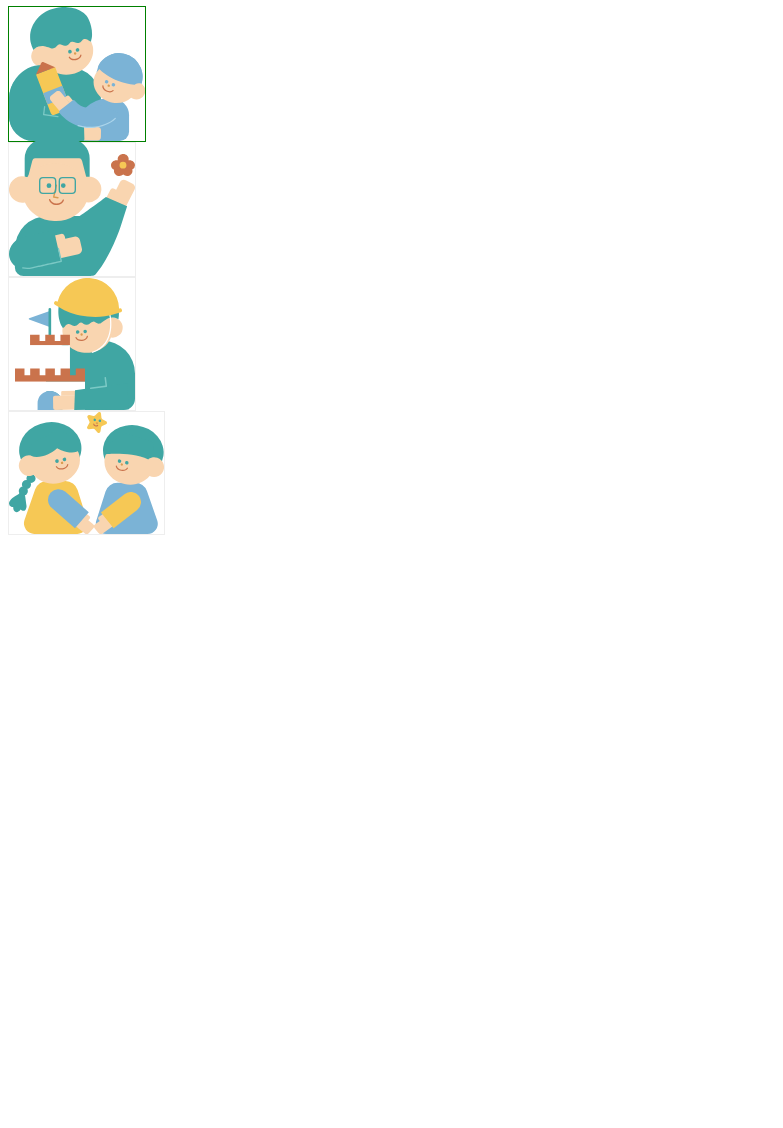
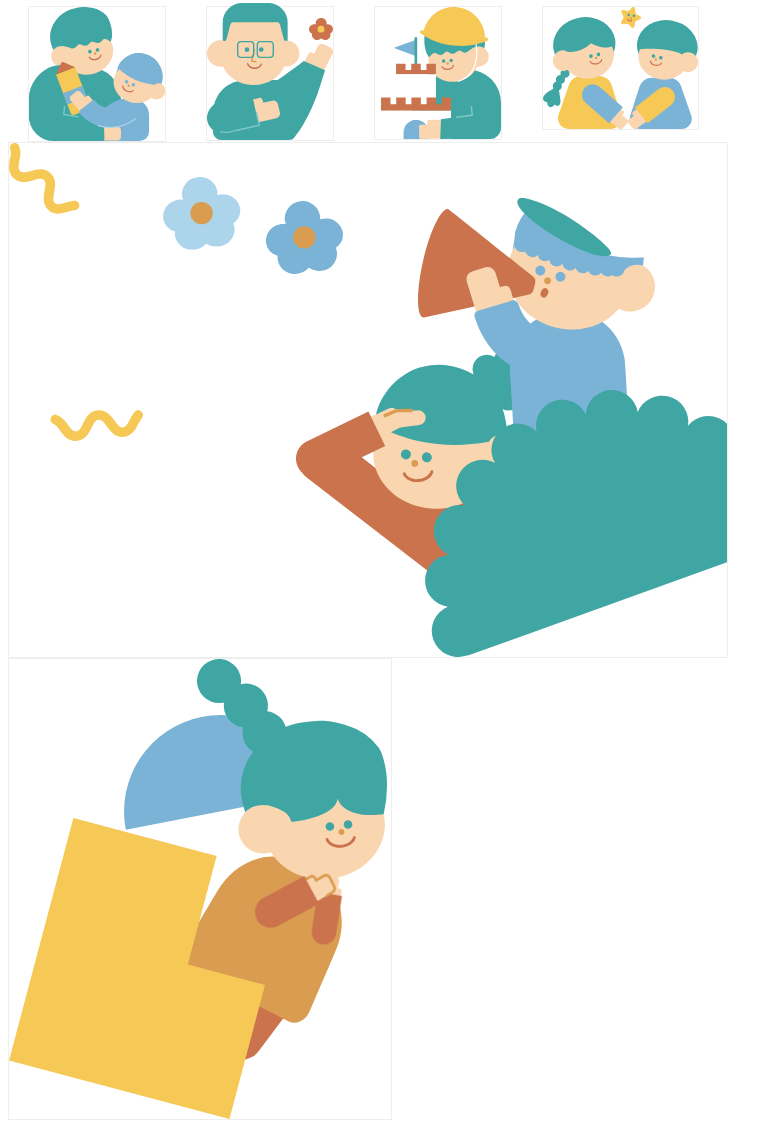
Before and after one commit to abbyd0208/papa, a plain HTML site: page html/animate.html in a window 1280 px wide. Shown: the part 58-1186 px from the top of the page, without its empty margins (0-783 px from the left). Before the commit the page ends 800 px from the top, so only its background shows below. Drawn offline with Linux system fonts and the light colour scheme.

Commit message:
新增關於與介紹區塊的動畫

```diff
--- a/html/animate.html
+++ b/html/animate.html
@@ -10,6 +10,8 @@
 <body>
     <div class="section">
         <h3>選單滑鼠動畫</h3>
+        <!-- todo menu 只是暫時排版用 -->
+        <div class="menu">
             <div class="animate about">
                 <img class="item ani_1" src="images/animate/1_about_01.svg" alt="">
                 <img class="item ani_2" src="images/animate/1_about_02.svg" alt="">
@@ -40,7 +42,25 @@
                 <img class="item ani_4" src="images/animate/4_kids_04.svg" alt="">
                 <img class="item ani_5" src="images/animate/4_kids_05.svg" alt="">
             </div>
+        </div>
 
+        <!-- 以下動畫開始 -->
+        <div class="animate about_conent overflowHidden">
+            <img class="item ani_1" src="images/animate/5_side_01.svg" alt="">
+            <img class="item ani_2" src="images/animate/5_side_02.svg" alt="">
+            <img class="item ani_3" src="images/animate/5_side_03.svg" alt="">
+            <img class="item ani_4" src="images/animate/5_side_04.svg" alt="">
+            <img class="item ani_5" src="images/animate/5_side_05.svg" alt="">
+        </div>
+
+        <div class="animate intro_content overflowHidden active">
+            <img class="item ani_1" src="images/animate/6_side_01.svg" alt="">
+            <div class="group item ">
+                <img class="ani_2" src="images/animate/6_side_02.svg" alt="">
+                <img class="ani_3" src="images/animate/6_side_03.svg" alt="">
+            </div>
+            <img class="item ani_4" src="images/animate/6_side_04.svg" alt="">
+        </div>
     </div>
 </body>
 </html>
--- a/html/scss/animate.scss
+++ b/html/scss/animate.scss
@@ -1,20 +1,22 @@
 .animate{
     border: 1px solid #eee;
     img{ width: 100%; height: auto;}
+    &.overflowHidden{ overflow: hidden;}
+}
+//  .menu 暫時排版用 正式要拿掉
+.menu{ display: flex;
+    .animate{ margin: 0 20px;}
 }
 
 @mixin size($w,$h) {
     width: $w;
     height: $h;
-    // overflow: hidden;
     position: relative;
     cursor: pointer;
 }
 
 .about{
-    // *{ border: 1px solid RED; }
     @include size(136px, 134px);
-    border: 1px solid green;
 
     .item{ position: absolute;}
     @for $i from 1 to 6 {
@@ -103,3 +105,70 @@
         .ani_5{ transform: rotate(-20deg); left: 52%;}
     }
 }
+
+.about_conent{
+    @include size(718px, 514px);
+    .item{ position: absolute;}
+    .ani_1{width: 52%; right: -10%; bottom: 0; z-index: 5;}
+    .ani_2{width: 40%; right: 27%; bottom: 5%; animation: redKid 1s infinite alternate both;
+        animation-delay: -5s;
+    }
+    .ani_3{width: 33%; right: 10%; top: 10%; animation: blueKid 1s infinite alternate both; animation-delay: -1s;}
+    .ani_4{width: 25%; left: 25%; top: 10%; animation: flower 1s infinite alternate both;
+        animation-delay: -0.8s;}
+    .ani_5{ }
+
+    @keyframes redKid {
+        0%{right: 20%;}
+        100%{ right: 25%;}
+    }
+
+    @keyframes blueKid {
+        0%{top: 5%;}
+        100%{top: 10%;}
+    }
+
+    @keyframes flower {
+        0%{left: 20%; top: 5%;}
+        100%{left: 25%; top: 10%;}
+    }
+
+}
+
+.intro_content{
+    @include size(382px, 460px);
+    .item{ position: absolute;}
+    .ani_1{ width: 67%; left: 0%; bottom: 0; z-index: 10;}
+
+    .ani_4{ width: 65%; left: 30%; top: 12%;}
+    .group{width: 57%; height: 90%; left: 42%; top: 0;
+        .ani_2{ width: 100%; position: absolute; left: 0; top: 0; z-index: 3;}
+        .ani_3{ width: 50%;position: absolute; left: 40%; top: 50%; z-index: 6; animation:arms infinite  1s alternate both;}
+    }
+    &.active{
+        .ani_1{ animation:yellowＲectangle 1.5s alternate both; animation-delay: 1s;}
+        .group{ animation:girl 1.5s alternate both; animation-delay: 1.5s;}
+        .ani_4{ animation:blueCircle 1.5s alternate both; animation-delay: 2s;}
+    }
+
+    @keyframes yellowＲectangle {
+        0%{left: -100%;}
+        100%{ left: 0;}
+
+    }
+
+    @keyframes girl {
+        0%{left: -100%;}
+        100%{ left: 42%;}
+    }
+
+    @keyframes arms {
+        0%{transform: rotate(0deg); }
+        100%{ transform: rotate(10deg); }
+    }
+
+    @keyframes blueCircle {
+        0%{left: -100%;}
+        100%{ left: 30%;}
+    }
+}
```
Also changed, not shown: html/css/animate.css, html/images/animate/5_side_01.svg (added), html/images/animate/5_side_02.svg (added), html/images/animate/5_side_03.svg (added), html/images/animate/5_side_04.svg (added), html/images/animate/5_side_05.svg (added), html/images/animate/6_side_01.svg (added), html/images/animate/6_side_02.svg (added), html/images/animate/6_side_03.svg (added), html/images/animate/6_side_04.svg (added), 1 other file. Lines whose indentation alone changed are shown as unchanged.
